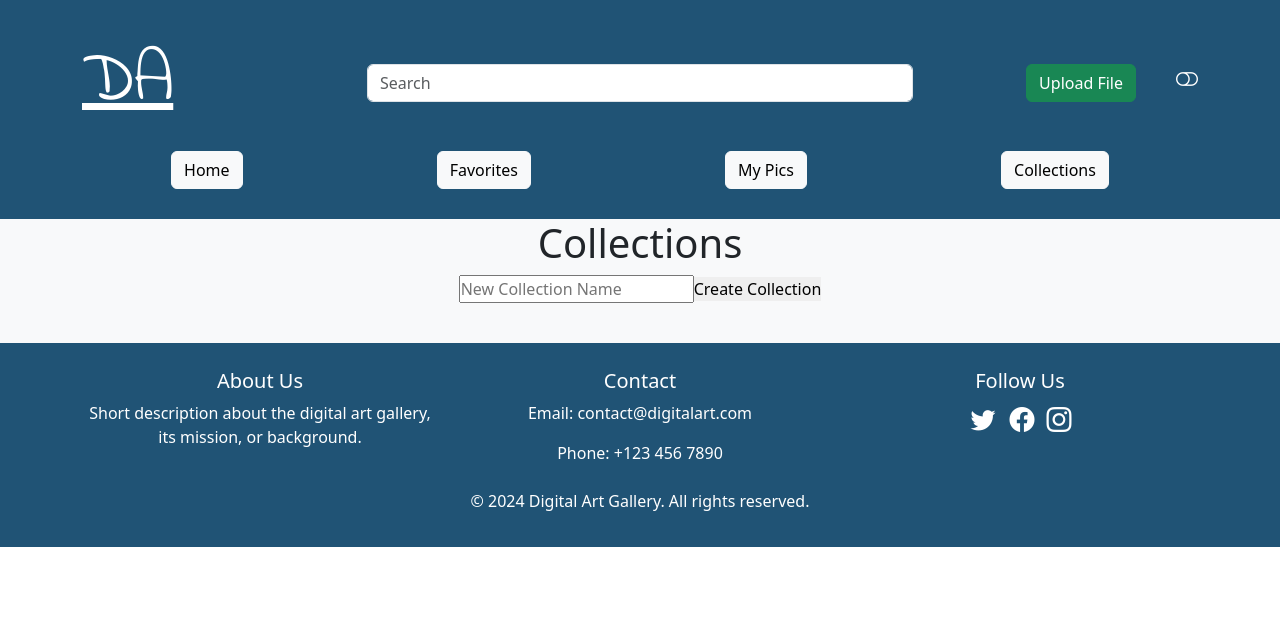
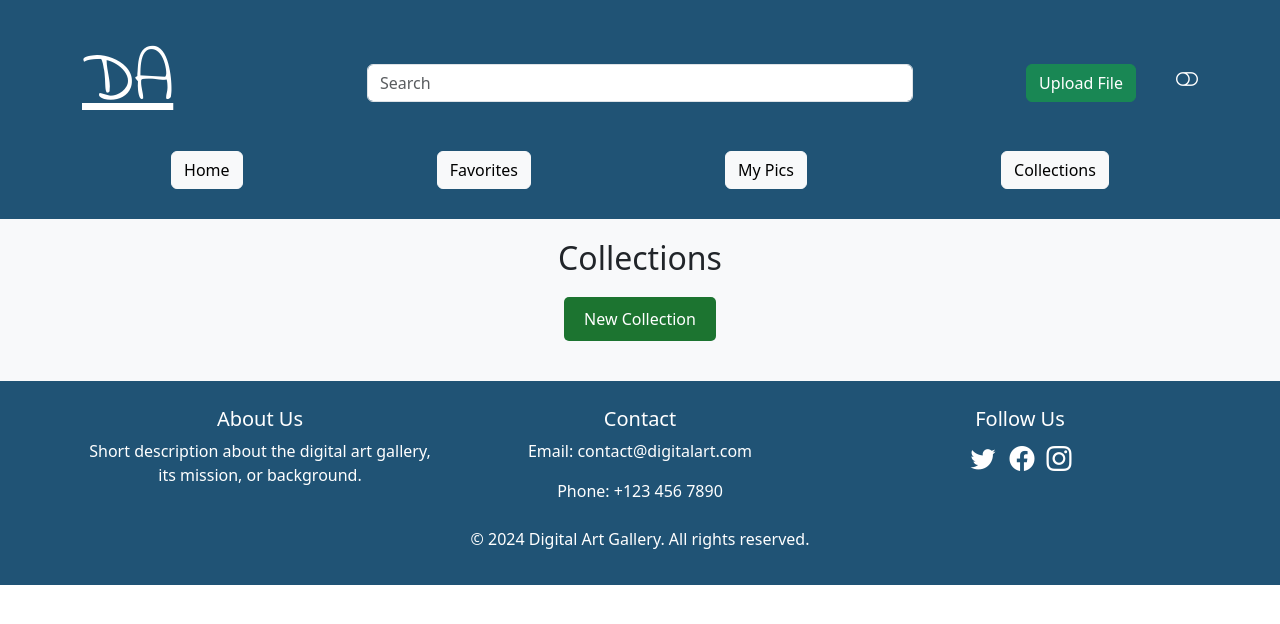
Before and after one commit to Jesus-sunuc/digital-art-gallery, a React (Vite) app in the folder client/: page /Collections in a window 1280 px wide. Shown: the top 624 px of the page. Built offline with nearby package versions, Linux system fonts and the light colour scheme.

Commit message:
Collections update

```diff
--- a/client/src/App.jsx
+++ b/client/src/App.jsx
@@ -45,11 +45,6 @@ function App() {
     setFavorites(exists ? favorites.filter(f => f.id !== photo.id) : [...favorites, photo]);
   };
 
-  const openCollectionModal = (photo) => {
-    setSelectedPhotoForCollection(photo);
-    setShowCollectionModal(true);
-  };
-
   const handleAddToCollection = (name, description) => {
     if (!name) return;
     const newCollection = {
@@ -58,7 +53,7 @@ function App() {
       description,
       photos: [selectedPhotoForCollection]
     };
-    setCollections(colls => [...colls, newCollection]); // Using functional update
+    setCollections(colls => [...colls, newCollection]);
     setShowCollectionModal(false);
   };
 
@@ -76,7 +71,7 @@ function App() {
           />
           {isLoading && <LoadingSpinner />}
           <Routes>
-            <Route path="/" element={<MainContent photos={photos} favorites={favorites} collections={collections} handleToggleFavorite={handleToggleFavorite} openCollectionModal={openCollectionModal} />} />
+            <Route path="/" element={<MainContent photos={photos} favorites={favorites} collections={collections} handleToggleFavorite={handleToggleFavorite} setCollections={setCollections} />} />
             <Route path="/Favorites" element={<Favorites photos={favorites} />} />
             <Route path="/MyPics" element={<MyPics />} />
             <Route path="/Collections" element={<Collections collections={collections} addCollection={handleAddToCollection} />} />
--- a/client/src/components/collections/FormModal.css
+++ b/client/src/components/collections/FormModal.css
@@ -66,7 +66,8 @@
   }
 
   form {
-    background-color: #EFEFEF;
+    background-color: #6d7180;
     padding: 20px;
     border-radius: 8px;
+    color: #fff;
   }
--- /dev/null
+++ b/client/src/components/collections/FormModal2.jsx
@@ -0,0 +1,37 @@
+import React, { useState } from 'react';
+import '../collections/FormModal.css';
+
+function CollectionFormModal({ addCollection, closeModal }) {
+  const [name, setName] = useState('');
+  const [description, setDescription] = useState('');
+
+  const handleSubmit = (event) => {
+    event.preventDefault();
+    if (!name.trim()) {
+      alert('Please enter a valid collection name.');
+      return;
+    }
+    addCollection({ name, description, photos: [] });
+    closeModal();  // Close modal after adding
+  };
+
+  return (
+    <div className="modal-background" onClick={closeModal}>
+      <div className="modal-content" onClick={e => e.stopPropagation()}>
+        <form onSubmit={handleSubmit}>
+          <h3>Add New Collection</h3>
+          <label>Name:</label>
+          <input type="text" value={name} onChange={(e) => setName(e.target.value)} required />
+          <label>Description:</label>
+          <textarea value={description} onChange={(e) => setDescription(e.target.value)} />
+          <div className="modal-buttons">
+            <button type="submit" className="modal-button submit">Add Collection</button>
+            <button type="button" className="modal-button cancel" onClick={closeModal}>Cancel</button>
+          </div>
+        </form>
+      </div>
+    </div>
+  );
+}
+
+export default CollectionFormModal;
--- /dev/null
+++ b/client/src/components/collections/collections.css
@@ -0,0 +1,35 @@
+
+.collection-list {
+    display: flex;
+    flex-wrap: wrap;
+    justify-content: center;
+    gap: 20px;
+    margin-bottom: 20px;
+}
+
+.collection-name-button {
+    margin-top: 20px;
+    padding: 10px 20px;
+    font-size: 16px;
+    background-color: #F66B0E;
+    color: white;
+    border: none;
+    border-radius: 5px;
+    cursor: pointer;
+    transition: background-color 0.3s ease;
+}
+
+.collection-name-button:hover {
+    background-color: #b35211;
+}
+
+.new-collection-button {
+    padding: 10px 20px;
+    font-size: 16px;
+    background-color: #1c7430;
+    color: white;
+    border: none;
+    border-radius: 5px;
+    cursor: pointer;
+    transition: background-color 0.3s ease;
+}
--- a/client/src/components/home/MainContent.jsx
+++ b/client/src/components/home/MainContent.jsx
@@ -15,19 +15,35 @@ function MainContent({ photos, favorites, collections, handleToggleFavorite, set
   };
 
   const addPhotoToCollection = (collectionId, photo) => {
-    const updatedCollections = collections.map(collection => {
+    // Log incoming data to verify correctness
+    console.log("Attempting to add photo to collection ID:", collectionId);
+    console.log("Photo to add:", photo);
+
+    setCollections(prevCollections => {
+        const updatedCollections = prevCollections.map(collection => {
             if (collection.id === collectionId) {
+                // Ensure new photo is not already in the collection
+                if (!collection.photos.some(p => p.id === photo.id)) {
+                    console.log("Adding new photo to collection:", collection.name);
                     return { ...collection, photos: [...collection.photos, photo] };
+                } else {
+                    console.log("Photo already exists in collection:", collection.name);
+                    return collection;
+                }
             }
             return collection;
         });
-    setCollections(updatedCollections);
+
+        // Log the updated collections to verify changes
+        console.log("Updated collections after adding photo:", updatedCollections);
+        return updatedCollections;
+    });
 };
+
 
   const isInCollection = (photo) => {
     return collections.some(collection => collection.photos.some(p => p.id === photo.id));
   };
-
 
   return (
     <main className="container">
@@ -55,8 +71,9 @@ function MainContent({ photos, favorites, collections, handleToggleFavorite, set
               description,
               photos: [selectedPhoto]
            };
-            collections.push(newCollection);
+           setCollections(prevCollections => [...prevCollections, newCollection]);
            closeModal();
+
           }}
           addPhotoToCollection={addPhotoToCollection}
           collections={collections}
--- a/client/src/pages/Collections.jsx
+++ b/client/src/pages/Collections.jsx
@@ -1,74 +1,60 @@
-// import React, { useState } from 'react';
-
-// function Collections({ collections, addCollection }) {
-//   const [collectionName, setCollectionName] = useState('');
-
-//   const handleAddCollection = () => {
-//     if (!collectionName) return;
-//     addCollection({ name: collectionName, photos: [] });
-//     setCollectionName('');
-//   };
-
-//   return (
-//     <div className="collections">
-//       <h1>Collections</h1>
-//       <input
-//         type="text"
-//         value={collectionName}
-//         onChange={(e) => setCollectionName(e.target.value)}
-//         placeholder="New Collection Name"
-//       />
-//       <button onClick={handleAddCollection}>Create Collection</button>
-//       {collections.map((collection, index) => (
-//         <div key={index}>
-//           <a>{collection.name}</a>
-//           <div>
-//             {collection.photos.length > 0 ? (
-//               collection.photos.map(photo => <img key={photo.id} src={photo.url} alt={photo.title} />)
-//             ) : (
-//               <p>No photos in this collection.</p>
-//             )}
-//           </div>
-//         </div>
-//       ))}
-//     </div>
-//   );
-// }
-
-// export default Collections;
 import React, { useState } from 'react';
+import CollectionFormModal from '../components/collections/FormModal2.jsx';
+import '../components/collections/collections.css'
 
 function Collections({ collections, addCollection }) {
-  const [collectionName, setCollectionName] = useState('');
+  const [selectedCollectionId, setSelectedCollectionId] = useState(null);
+  const [showModal, setShowModal] = useState(false);  // State to control modal display
 
-  const handleAddCollection = () => {
-    if (!collectionName) return;
-    addCollection({ name: collectionName, photos: [] });
-    setCollectionName('');
+  const handleSelectCollection = (id) => {
+    setSelectedCollectionId(id);
+  };
+
+  const openModal = () => {
+    setShowModal(true);
+  };
+
+  const closeModal = () => {
+    setShowModal(false);
   };
 
   return (
-    <div className="collections">
-      <h1>Collections</h1>
-      <input
-        type="text"
-        value={collectionName}
-        onChange={(e) => setCollectionName(e.target.value)}
-        placeholder="New Collection Name"
-      />
-      <button onClick={handleAddCollection}>Create Collection</button>
-      {collections.map((collection, index) => (
-        <div key={index}>
-          <a>{collection.name}</a>
-          <div>
-            {collection.photos.length > 0 ? (
-              collection.photos.map(photo => <img key={photo.id} src={photo.urls?.small || photo.url} alt={photo.description || photo.title} />)
-            ) : (
-              <p>No photos in this collection.</p>
-            )}
-          </div>
+    <div className="container">
+      <h2 className='favoriteh2'>Collections</h2>
+      <button onClick={openModal} className="new-collection-button">New Collection</button>
+      <div className="collection-list">
+        {collections.map((collection) => (
+          <button
+            key={collection.id}
+            onClick={() => handleSelectCollection(collection.id)}
+            className="collection-name-button"
+          >
+            {collection.name}
+          </button>
+        ))}
+      </div>
+      {selectedCollectionId && (
+        <div className="photos-fit">
+          {collections.find(col => col.id === selectedCollectionId)?.photos.length > 0 ? (
+            collections.find(col => col.id === selectedCollectionId).photos.map((photo, photoIndex) => (
+              <img
+                key={photo.id || photoIndex}
+                src={photo.urls?.small || photo.url || "./assets/img/logo.png"}
+                alt={photo.description || 'No description available'}
+              />
+            ))
+          ) : (
+            <p>No photos in this collection.</p>
+          )}
         </div>
-      ))}
+      )}
+      {showModal && (
+        <CollectionFormModal
+          addCollection={addCollection}
+          closeModal={closeModal}
+          collections={collections}
+        />
+      )}
     </div>
   );
 }
```
Also changed, not shown: client/src/components/collections/FormModal.jsx (+0 -40 lines). Lines whose indentation alone changed are shown as unchanged.
